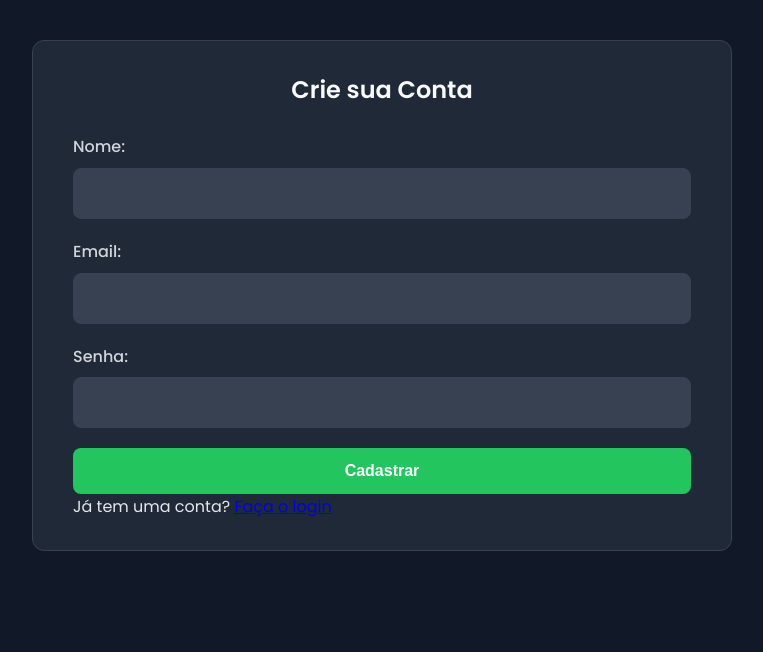
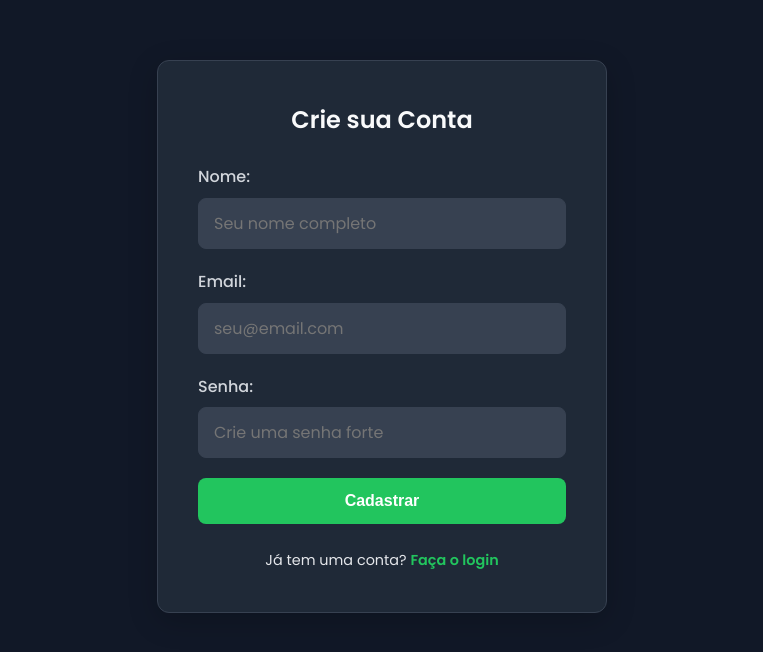
Before and after one commit to dfLeandro28/webapp-treino2, a Flask app: page /cadastro in a window 1280 px wide. Shown: the top 652 px of the page, without its empty margins (258-1021 px from the left). Run offline with Flask 3, Linux system fonts and the light colour scheme; some libraries are stand-ins or nearby versions.

Commit message:
Update cadastro.html

```diff
--- a/templates/cadastro.html
+++ b/templates/cadastro.html
@@ -2,28 +2,34 @@
 <html lang="pt-br">
 <head>
     <meta charset="UTF-8">
+    <meta name="viewport" content="width=device-width, initial-scale=1.0">
     <title>Cadastro - GymApp</title>
+
+    <link rel="preconnect" href="https://fonts.googleapis.com">
+    <link rel="preconnect" href="https://fonts.gstatic.com" crossorigin>
+    <link href="https://fonts.googleapis.com/css2?family=Poppins:wght@400;500;600;700&display=swap" rel="stylesheet">
+
     <link rel="stylesheet" href="{{ url_for('static', filename='css/style.css') }}">
 </head>
 <body>
-    <div class="container">
+    <div class="auth-container">
         <h2>Crie sua Conta</h2>
-        <form method="POST" action="/cadastro">
+        <form method="POST" action="{{ url_for('cadastro') }}">
             <div>
                 <label for="nome">Nome:</label>
-                <input type="text" id="nome" name="nome" required>
+                <input type="text" id="nome" name="nome" required placeholder="Seu nome completo">
             </div>
             <div>
                 <label for="email">Email:</label>
-                <input type="email" id="email" name="email" required>
+                <input type="email" id="email" name="email" required placeholder="seu@email.com">
             </div>
             <div>
                 <label for="senha">Senha:</label>
-                <input type="password" id="senha" name="senha" required>
+                <input type="password" id="senha" name="senha" required placeholder="Crie uma senha forte">
             </div>
             <button type="submit">Cadastrar</button>
         </form>
-        <p>Já tem uma conta? <a href="{{ url_for('login') }}">Faça o login</a></p>
+        <p class="auth-switch">Já tem uma conta? <a href="{{ url_for('login') }}">Faça o login</a></p>
     </div>
 </body>
 </html>
```
